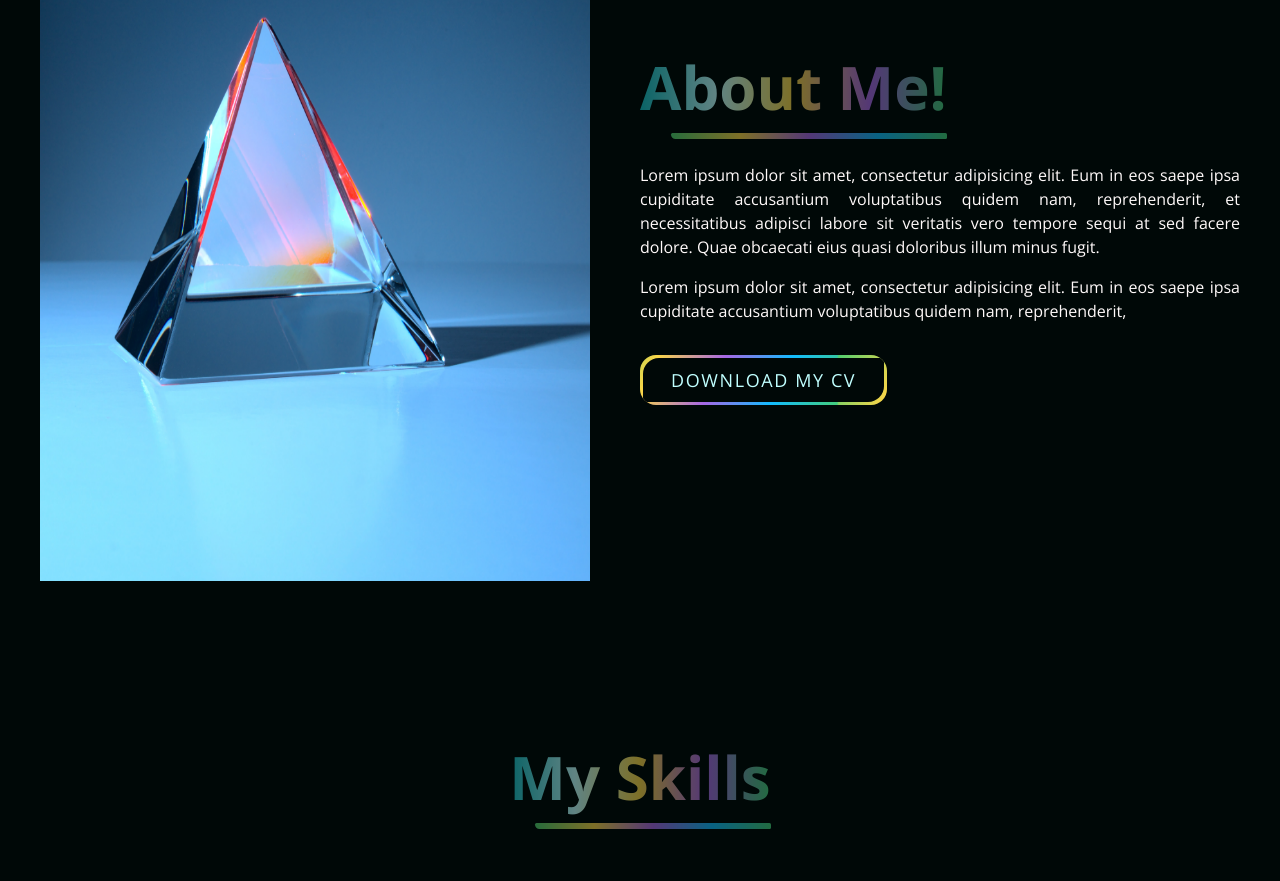
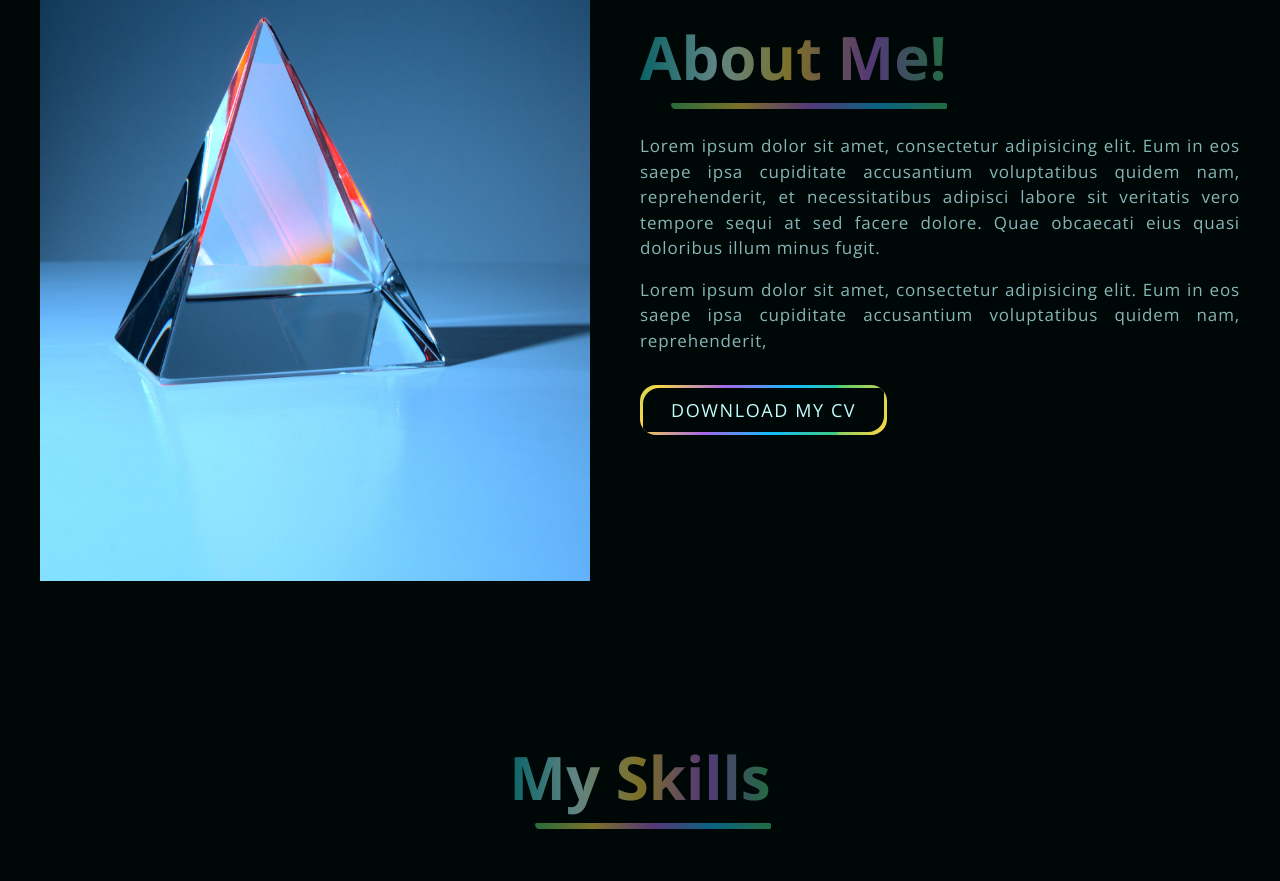
Before and after one commit to dev-saminur/sr-my-portfolio, a Next.js app: page / in a window 1280 px wide. Shown: the part 1000-1881 px from the top of the page. Built offline with nearby package versions, Linux system fonts and the light colour scheme.

Commit message:
Update index.js

```diff
--- a/src/components/About/index.js
+++ b/src/components/About/index.js
@@ -24,14 +24,14 @@ const About = () => {
             </div>
             <div className="left">
               <Header title=" About me!" className="mb-6" />
-              <p className="text-whiteColor text-base font-normal mb-4 text-justify">
+              <p className="text-headerColor opacity-70 text-[17px] tracking-wider font-normal mb-4 text-justify">
                 Lorem ipsum dolor sit amet, consectetur adipisicing elit. Eum in
                 eos saepe ipsa cupiditate accusantium voluptatibus quidem nam,
                 reprehenderit, et necessitatibus adipisci labore sit veritatis
                 vero tempore sequi at sed facere dolore. Quae obcaecati eius
                 quasi doloribus illum minus fugit.
               </p>
-              <p className="text-whiteColor text-base font-normal text-justify">
+              <p className="text-headerColor opacity-70 text-[17px] tracking-wider font-normal text-justify">
                 Lorem ipsum dolor sit amet, consectetur adipisicing elit. Eum in
                 eos saepe ipsa cupiditate accusantium voluptatibus quidem nam,
                 reprehenderit,
```
